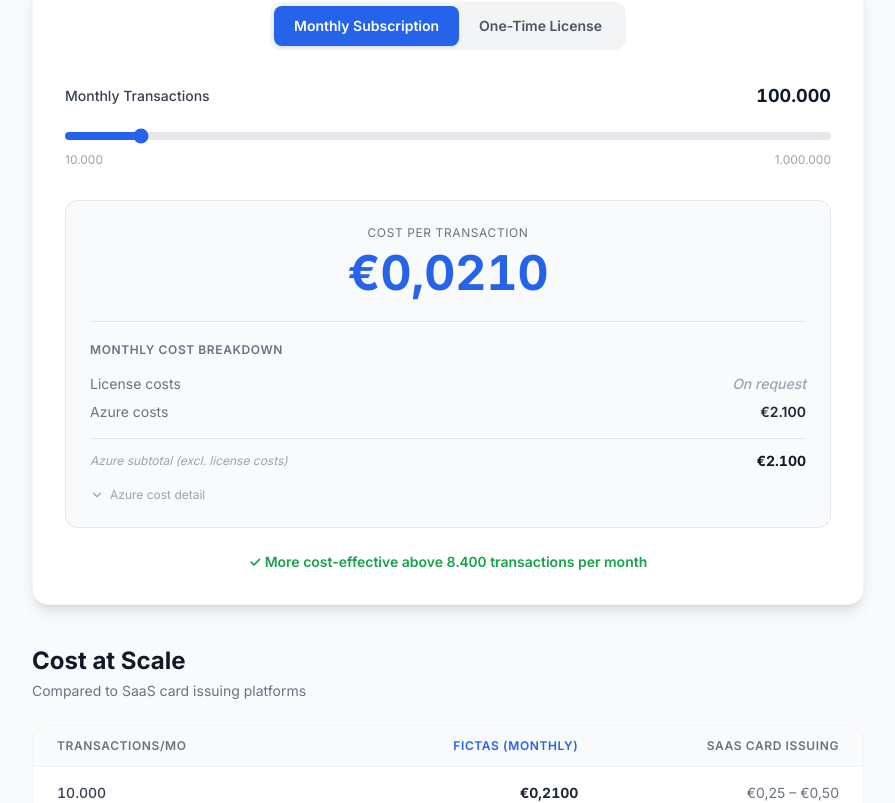
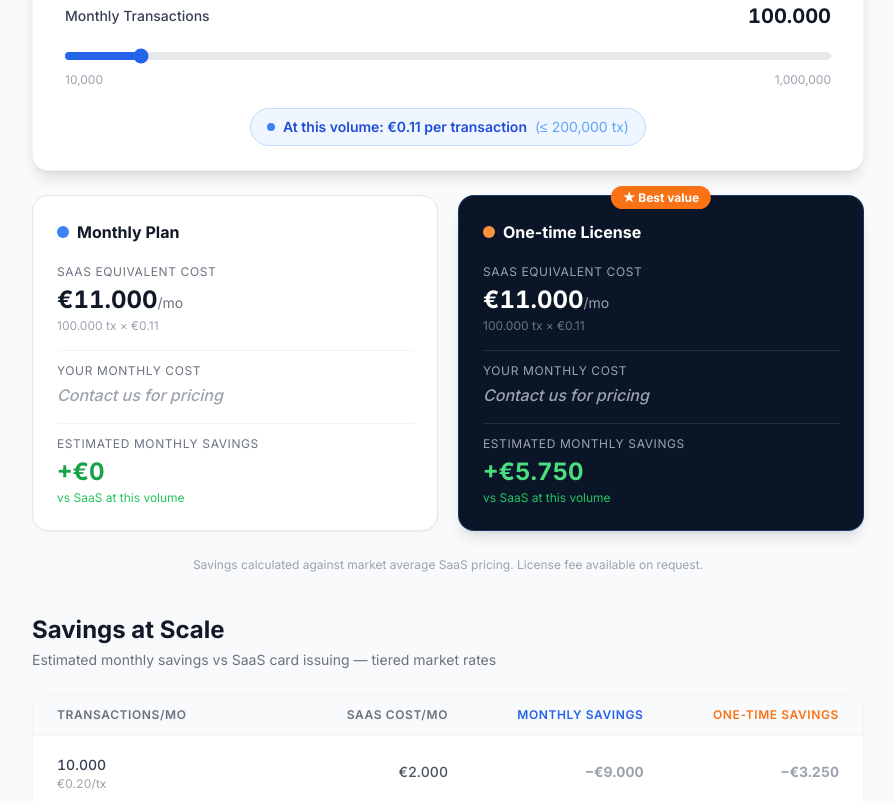
Before and after one commit to johanvaatstra-cloud/website-fictas, a Vue app: page /pricing in a window 1280 px wide. Shown: the part 840-1643 px from the top of the page, without its empty margins (192-1087 px from the left). Built offline with nearby package versions, Linux system fonts and the light colour scheme; the HTML template or start-up script is replaced by a standard one.

Commit message:
Calculator with internal pricing, savings visible

```diff
--- a/src/components/pricing/CostCalculator.vue
+++ b/src/components/pricing/CostCalculator.vue
@@ -1,62 +1,51 @@
 <script setup>
 import { ref, computed } from 'vue'
-import { ChevronDown } from 'lucide-vue-next'
 import SectionLabel from '../shared/SectionLabel.vue'
 
-// ── Constants ──────────────────────────────────────────────
-const AZURE_PER_MONTH  = 2100
-const MARKET_AVG       = 0.25
+// ── Internal constants — never rendered in the DOM ──────────
+const AZURE_PER_MONTH     = 2100
+const MONTHLY_LICENSE     = 8900
+const ONETIME_LICENSE     = 189000
+const DEPRECIATION_MONTHS = 60
 
-const AZURE_BREAKDOWN = [
-  { label: 'Compute',    daily: 45 },
-  { label: 'Database',   daily: 12 },
-  { label: 'Networking', daily:  8 },
-  { label: 'Security',   daily:  5 },
-]
+// Total monthly cost per plan (internal calculation only)
+const TOTAL_MONTHLY       = AZURE_PER_MONTH + MONTHLY_LICENSE                           // 11 000
+const TOTAL_ONETIME_AMORT = AZURE_PER_MONTH + (ONETIME_LICENSE / DEPRECIATION_MONTHS)  //  5 250
 
-const AMORTIZATION_OPTIONS = [
-  { label: '1 year',  months: 12 },
-  { label: '2 years', months: 24 },
-  { label: '3 years', months: 36 },
-  { label: '5 years', months: 60 },
-]
-
-const TABLE_VOLUMES = [10000, 100000, 500000, 1000000]
-
-const MARKET_RANGES = {
-  10000:   '€0,25 – €0,50',
-  100000:  '€0,15 – €0,30',
-  500000:  '€0,10 – €0,20',
-  1000000: '€0,08 – €0,15',
+// ── Tiered SaaS rate ────────────────────────────────────────
+function getSaasRate(t) {
+  if (t <= 10000)  return 0.20
+  if (t <= 50000)  return 0.15
+  if (t <= 200000) return 0.11
+  if (t <= 500000) return 0.08
+  return 0.05
 }
 
+function getTierLabel(t) {
+  if (t <= 10000)  return '≤ 10,000 tx'
+  if (t <= 50000)  return '≤ 50,000 tx'
+  if (t <= 200000) return '≤ 200,000 tx'
+  if (t <= 500000) return '≤ 500,000 tx'
+  return '> 500,000 tx'
+}
+
+// ── Slider config ───────────────────────────────────────────
+const TABLE_VOLUMES = [10000, 50000, 100000, 500000, 1000000]
 const MIN = 10000
 const MAX = 1000000
 
 // ── Reactive state ──────────────────────────────────────────
-const model        = ref('monthly')
 const transactions = ref(100000)
-const amortYears   = ref(36)
-const azureOpen    = ref(false)
 
 // ── Computed ────────────────────────────────────────────────
-const monthlyCost = computed(() => AZURE_PER_MONTH)
+const sliderPct  = computed(() => ((transactions.value - MIN) / (MAX - MIN)) * 100)
+const saasRate   = computed(() => getSaasRate(transactions.value))
+const tierLabel  = computed(() => getTierLabel(transactions.value))
+const saasCost   = computed(() => transactions.value * saasRate.value)
 
-const costPerTransaction = computed(() => monthlyCost.value / transactions.value)
-
-const breakEven = computed(() => Math.round(monthlyCost.value / MARKET_AVG))
-
-const sliderPct = computed(() => ((transactions.value - MIN) / (MAX - MIN)) * 100)
-
-const activeAmort = computed(() =>
-  AMORTIZATION_OPTIONS.find(o => o.months === amortYears.value)
-)
-
-const columnHeader = computed(() =>
-  model.value === 'monthly'
-    ? 'Fictas (Monthly)'
-    : `Fictas (One-Time · ${activeAmort.value?.label ?? '3yr'})`
-)
+// savings = SaaS cost − internal Fictas total (Fictas cost never shown)
+const savingsMonthly = computed(() => saasCost.value - TOTAL_MONTHLY)
+const savingsOnetime = computed(() => saasCost.value - TOTAL_ONETIME_AMORT)
 
 const closestVolume = computed(() =>
   TABLE_VOLUMES.reduce((prev, curr) =>
@@ -65,25 +54,13 @@ const closestVolume = computed(() =>
 )
 
 // ── Format helpers ──────────────────────────────────────────
-function formatCost(val) {
-  let str
-  if (val >= 1)         str = val.toFixed(2)
-  else if (val >= 0.01) str = val.toFixed(4)
-  else                  str = val.toFixed(5)
-  return '€' + str.replace('.', ',')
+function fEuro(val) {
+  const abs = Math.abs(Math.round(val))
+  const str = '€' + abs.toLocaleString('nl-NL')
+  return val < 0 ? '−' + str : str
 }
-
-function formatEuro(val) {
-  return '€' + Math.round(val).toLocaleString('nl-NL')
-}
-
-function formatNumber(n) {
-  return Math.round(n).toLocaleString('nl-NL')
-}
-
-function fictasForVolume(vol) {
-  return monthlyCost.value / vol
-}
+function fNum(n)  { return Math.round(n).toLocaleString('nl-NL') }
+function fRate(r) { return '€' + r.toFixed(2) }
 </script>
 
 <template>
@@ -94,72 +71,18 @@ function fictasForVolume(vol) {
       <div class="text-center mb-12">
         <SectionLabel text="Cost Calculator" />
         <h2 class="text-4xl font-bold text-gray-900 mt-4 mb-3">
-          Calculate Your Cost Per Transaction
+          In-house vs. SaaS: Monthly Cost
         </h2>
-        <p class="text-gray-600">Real infrastructure costs. No hidden fees.</p>
+        <p class="text-gray-600">Drag the slider to see how Fictas compares at your transaction volume.</p>
       </div>
 
-      <!-- Calculator card -->
-      <div class="bg-white rounded-2xl shadow-lg border border-gray-100 p-8 mb-10">
+      <!-- Slider card -->
+      <div class="bg-white rounded-2xl shadow-lg border border-gray-100 px-8 pt-8 pb-6 mb-6">
 
-        <!-- Model toggle -->
-        <div class="flex justify-center mb-8">
-          <div class="inline-flex bg-gray-100 rounded-xl p-1">
-            <button
-              @click="model = 'monthly'"
-              :class="[
-                'px-5 py-2.5 rounded-lg text-sm font-semibold transition-all',
-                model === 'monthly'
-                  ? 'bg-blue-600 text-white shadow'
-                  : 'text-gray-600 hover:text-gray-800'
-              ]"
-            >Monthly Subscription</button>
-            <button
-              @click="model = 'onetime'"
-              :class="[
-                'px-5 py-2.5 rounded-lg text-sm font-semibold transition-all',
-                model === 'onetime'
-                  ? 'bg-blue-600 text-white shadow'
-                  : 'text-gray-600 hover:text-gray-800'
-              ]"
-            >One-Time License</button>
-          </div>
-        </div>
-
-        <!-- Amortization pills (one-time only) -->
-        <Transition
-          enter-active-class="transition-all duration-200"
-          enter-from-class="opacity-0 -translate-y-2"
-          enter-to-class="opacity-100 translate-y-0"
-          leave-active-class="transition-all duration-150"
-          leave-from-class="opacity-100 translate-y-0"
-          leave-to-class="opacity-0 -translate-y-2"
-        >
-          <div v-if="model === 'onetime'" class="mb-8">
-            <p class="text-xs text-gray-500 text-center mb-3 uppercase tracking-wider">
-              Amortization period
-            </p>
-            <div class="flex justify-center gap-2 flex-wrap">
-              <button
-                v-for="opt in AMORTIZATION_OPTIONS"
-                :key="opt.months"
-                @click="amortYears = opt.months"
-                :class="[
-                  'px-4 py-2 rounded-full text-sm font-semibold transition-all',
-                  amortYears === opt.months
-                    ? 'bg-blue-600 text-white'
-                    : 'bg-gray-100 text-gray-600 hover:bg-gray-200'
-                ]"
-              >{{ opt.label }}</button>
-            </div>
-          </div>
-        </Transition>
-
-        <!-- Slider -->
-        <div class="mb-8">
+        <div class="mb-2">
           <div class="flex justify-between items-center mb-3">
             <span class="text-sm font-medium text-gray-700">Monthly Transactions</span>
-            <span class="text-lg font-bold text-gray-900 tabular-nums">{{ formatNumber(transactions) }}</span>
+            <span class="text-xl font-bold text-gray-900 tabular-nums">{{ fNum(transactions) }}</span>
           </div>
           <input
             v-model.number="transactions"
@@ -173,140 +96,175 @@ function fictasForVolume(vol) {
             }"
           />
           <div class="flex justify-between mt-1.5">
-            <span class="text-xs text-gray-400">10.000</span>
-            <span class="text-xs text-gray-400">1.000.000</span>
+            <span class="text-xs text-gray-400">10,000</span>
+            <span class="text-xs text-gray-400">1,000,000</span>
           </div>
         </div>
 
-        <!-- Cost per transaction + breakdown box -->
-        <div class="bg-gray-50 rounded-xl border border-gray-200 p-6 mb-6">
+        <!-- Active tier badge -->
+        <div class="flex justify-center mt-5">
+          <span class="inline-flex items-center gap-2 bg-blue-50 border border-blue-200 text-blue-700 text-sm font-semibold px-4 py-2 rounded-full">
+            <span class="w-2 h-2 rounded-full bg-blue-500 flex-shrink-0"></span>
+            At this volume: {{ fRate(saasRate) }} per transaction
+            <span class="text-blue-400 font-normal">({{ tierLabel }})</span>
+          </span>
+        </div>
+      </div>
 
-          <!-- Big cost number -->
-          <div class="text-center mb-6">
-            <p class="text-xs text-gray-500 uppercase tracking-wider mb-2">Cost per transaction</p>
-            <div class="text-5xl font-bold text-blue-600 tabular-nums">
-              {{ formatCost(costPerTransaction) }}
-            </div>
+      <!-- Two-column plan comparison -->
+      <div class="grid grid-cols-1 sm:grid-cols-2 gap-5 mb-6">
+
+        <!-- Monthly Plan -->
+        <div class="bg-white rounded-2xl border border-gray-200 shadow-sm p-6">
+          <div class="flex items-center gap-2 mb-5">
+            <div class="w-3 h-3 rounded-full bg-blue-500 flex-shrink-0"></div>
+            <h3 class="font-bold text-gray-900 text-base">Monthly Plan</h3>
           </div>
 
-          <!-- Monthly cost breakdown -->
-          <div class="border-t border-gray-200 pt-5">
-            <p class="text-xs font-semibold text-gray-500 uppercase tracking-wider mb-4">
-              Monthly cost breakdown
-            </p>
-
-            <!-- Monthly model rows -->
-            <template v-if="model === 'monthly'">
-              <div class="flex justify-between text-sm mb-2">
-                <span class="text-gray-500">License costs</span>
-                <span class="font-medium text-gray-400 italic">On request</span>
-              </div>
-              <div class="flex justify-between text-sm mb-4">
-                <span class="text-gray-500">Azure costs</span>
-                <span class="font-semibold text-gray-800">{{ formatEuro(AZURE_PER_MONTH) }}</span>
-              </div>
-            </template>
-
-            <!-- One-Time model rows -->
-            <template v-else>
-              <div class="flex justify-between text-sm mb-2">
-                <span class="text-gray-500">License costs</span>
-                <span class="font-medium text-gray-400 italic">On request</span>
-              </div>
-              <div class="flex justify-between text-sm mb-4">
-                <span class="text-gray-500">Azure costs</span>
-                <span class="font-semibold text-gray-800">{{ formatEuro(AZURE_PER_MONTH) }}</span>
-              </div>
-            </template>
-
-            <!-- Total row -->
-            <div class="flex justify-between text-sm border-t border-gray-200 pt-3">
-              <span class="text-xs text-gray-400 italic self-center">Azure subtotal (excl. license costs)</span>
-              <span class="font-bold text-gray-900 tabular-nums">{{ formatEuro(monthlyCost) }}</span>
+          <div class="space-y-4">
+            <!-- SaaS equivalent -->
+            <div>
+              <p class="text-xs text-gray-500 uppercase tracking-wider mb-1">SaaS equivalent cost</p>
+              <p class="text-2xl font-bold text-gray-900 tabular-nums">{{ fEuro(saasCost) }}<span class="text-sm font-normal text-gray-500">/mo</span></p>
+              <p class="text-xs text-gray-400 mt-0.5">{{ fNum(transactions) }} tx × {{ fRate(saasRate) }}</p>
             </div>
 
-            <!-- Azure accordion -->
-            <div class="mt-4">
-              <button
-                @click="azureOpen = !azureOpen"
-                class="flex items-center gap-1.5 text-xs text-gray-400 hover:text-gray-600 transition-colors"
+            <!-- Your monthly cost -->
+            <div class="pt-3 border-t border-gray-100">
+              <p class="text-xs text-gray-500 uppercase tracking-wider mb-1">Your monthly cost</p>
+              <p class="text-base font-medium text-gray-400 italic">Contact us for pricing</p>
+            </div>
+
+            <!-- Estimated savings -->
+            <div class="pt-3 border-t border-gray-100">
+              <p class="text-xs text-gray-500 uppercase tracking-wider mb-1">Estimated monthly savings</p>
+              <p
+                class="text-2xl font-bold tabular-nums"
+                :class="savingsMonthly >= 0 ? 'text-green-600' : 'text-amber-500'"
               >
-                <ChevronDown
-                  class="w-3.5 h-3.5 transition-transform duration-200"
-                  :class="{ 'rotate-180': azureOpen }"
-                />
-                Azure cost detail
-              </button>
-              <div
-                v-show="azureOpen"
-                class="overflow-hidden mt-3 space-y-1.5 pl-5"
-                :style="{ transition: 'opacity 0.2s' }"
-              >
-                <div
-                  v-for="item in AZURE_BREAKDOWN"
-                  :key="item.label"
-                  class="flex justify-between text-xs text-gray-500"
-                >
-                  <span>{{ item.label }}</span>
-                  <span>€{{ item.daily }}/day = €{{ (item.daily * 30).toLocaleString('nl-NL') }}/mo</span>
-                </div>
-              </div>
+                {{ savingsMonthly >= 0 ? '+' : '' }}{{ fEuro(savingsMonthly) }}
+              </p>
+              <p class="text-xs mt-0.5" :class="savingsMonthly >= 0 ? 'text-green-500' : 'text-amber-400'">
+                {{ savingsMonthly >= 0 ? 'vs SaaS at this volume' : 'SaaS cheaper at this volume' }}
+              </p>
             </div>
           </div>
         </div>
 
-        <!-- Break-even callout -->
-        <p class="text-green-600 font-semibold text-sm text-center">
-          ✓ More cost-effective above
-          <span class="tabular-nums">{{ formatNumber(breakEven) }}</span>
-          transactions per month
-        </p>
+        <!-- One-time License -->
+        <div class="bg-[#0a1628] rounded-2xl border border-blue-500/30 shadow-lg p-6 relative">
+          <div class="absolute -top-3 left-1/2 -translate-x-1/2">
+            <span class="bg-orange-500 text-white text-xs font-bold px-3 py-1 rounded-full shadow">
+              ★ Best value
+            </span>
+          </div>
+
+          <div class="flex items-center gap-2 mb-5">
+            <div class="w-3 h-3 rounded-full bg-orange-400 flex-shrink-0"></div>
+            <h3 class="font-bold text-white text-base">One-time License</h3>
+          </div>
+
+          <div class="space-y-4">
+            <!-- SaaS equivalent -->
+            <div>
+              <p class="text-xs text-gray-400 uppercase tracking-wider mb-1">SaaS equivalent cost</p>
+              <p class="text-2xl font-bold text-white tabular-nums">{{ fEuro(saasCost) }}<span class="text-sm font-normal text-gray-400">/mo</span></p>
+              <p class="text-xs text-gray-500 mt-0.5">{{ fNum(transactions) }} tx × {{ fRate(saasRate) }}</p>
+            </div>
+
+            <!-- Your monthly cost -->
+            <div class="pt-3 border-t border-white/10">
+              <p class="text-xs text-gray-400 uppercase tracking-wider mb-1">Your monthly cost</p>
+              <p class="text-base font-medium text-gray-400 italic">Contact us for pricing</p>
+            </div>
+
+            <!-- Estimated savings -->
+            <div class="pt-3 border-t border-white/10">
+              <p class="text-xs text-gray-400 uppercase tracking-wider mb-1">Estimated monthly savings</p>
+              <p
+                class="text-2xl font-bold tabular-nums"
+                :class="savingsOnetime >= 0 ? 'text-green-400' : 'text-amber-400'"
+              >
+                {{ savingsOnetime >= 0 ? '+' : '' }}{{ fEuro(savingsOnetime) }}
+              </p>
+              <p class="text-xs mt-0.5" :class="savingsOnetime >= 0 ? 'text-green-500' : 'text-amber-500'">
+                {{ savingsOnetime >= 0 ? 'vs SaaS at this volume' : 'SaaS cheaper at this volume' }}
+              </p>
+            </div>
+          </div>
+        </div>
       </div>
+
+      <!-- Bottom note -->
+      <p class="text-xs text-gray-400 text-center mb-10 leading-relaxed">
+        Savings calculated against market average SaaS pricing. License fee available on request.
+      </p>
 
       <!-- Comparison table -->
       <div>
-        <h3 class="text-2xl font-bold text-gray-900 mb-1">Cost at Scale</h3>
-        <p class="text-gray-500 text-sm mb-6">Compared to SaaS card issuing platforms</p>
+        <h3 class="text-2xl font-bold text-gray-900 mb-1">Savings at Scale</h3>
+        <p class="text-gray-500 text-sm mb-6">
+          Estimated monthly savings vs SaaS card issuing — tiered market rates
+        </p>
 
         <div class="bg-white rounded-2xl border border-gray-100 shadow-sm overflow-hidden">
-          <!-- Table header -->
-          <div class="grid grid-cols-3 bg-gray-50 border-b border-gray-100 px-6 py-3">
+          <div class="grid grid-cols-4 bg-gray-50 border-b border-gray-100 px-6 py-3">
             <span class="text-xs font-semibold text-gray-500 uppercase tracking-wider">
               Transactions/mo
             </span>
+            <span class="text-xs font-semibold text-gray-500 uppercase tracking-wider text-right">
+              SaaS cost/mo
+            </span>
             <span class="text-xs font-semibold text-blue-600 uppercase tracking-wider text-right">
-              {{ columnHeader }}
+              Monthly savings
             </span>
-            <span class="text-xs font-semibold text-gray-500 uppercase tracking-wider text-right">
-              SaaS card issuing
+            <span class="text-xs font-semibold text-orange-500 uppercase tracking-wider text-right">
+              One-time savings
             </span>
           </div>
 
-          <!-- Table rows -->
           <div
             v-for="vol in TABLE_VOLUMES"
             :key="vol"
             :class="[
-              'grid grid-cols-3 px-6 py-4 last:border-0 transition-colors',
+              'grid grid-cols-4 px-6 py-4 last:border-0 transition-colors',
               closestVolume === vol
                 ? 'bg-blue-50 border-l-4 border-l-blue-400 border-b border-blue-100'
                 : 'border-b border-gray-50'
             ]"
           >
-            <span class="text-sm text-gray-700 font-medium self-center tabular-nums">
-              {{ formatNumber(vol) }}
+            <!-- Volume -->
+            <div class="self-center">
+              <span class="text-sm text-gray-700 font-medium tabular-nums">{{ fNum(vol) }}</span>
+              <span class="block text-xs text-gray-400 tabular-nums">{{ fRate(getSaasRate(vol)) }}/tx</span>
+            </div>
+
+            <!-- SaaS cost -->
+            <span class="text-sm text-gray-600 text-right self-center tabular-nums font-medium">
+              {{ fEuro(vol * getSaasRate(vol)) }}
             </span>
+
+            <!-- Monthly plan savings -->
             <span
-              :class="[
-                'text-sm font-bold text-right self-center tabular-nums',
-                closestVolume === vol ? 'text-blue-600' : 'text-gray-800'
-              ]"
-            >{{ formatCost(fictasForVolume(vol)) }}</span>
-            <span class="text-sm text-gray-500 text-right self-center">
-              {{ MARKET_RANGES[vol] }}
+              class="text-sm font-bold text-right self-center tabular-nums"
+              :class="(vol * getSaasRate(vol) - TOTAL_MONTHLY) >= 0 ? 'text-blue-600' : 'text-gray-400'"
+            >
+              {{ (vol * getSaasRate(vol) - TOTAL_MONTHLY) >= 0 ? '+' : '' }}{{ fEuro(vol * getSaasRate(vol) - TOTAL_MONTHLY) }}
+            </span>
+
+            <!-- One-time savings -->
+            <span
+              class="text-sm font-bold text-right self-center tabular-nums"
+              :class="(vol * getSaasRate(vol) - TOTAL_ONETIME_AMORT) >= 0 ? 'text-orange-500' : 'text-gray-400'"
+            >
+              {{ (vol * getSaasRate(vol) - TOTAL_ONETIME_AMORT) >= 0 ? '+' : '' }}{{ fEuro(vol * getSaasRate(vol) - TOTAL_ONETIME_AMORT) }}
             </span>
           </div>
         </div>
+
+        <p class="text-xs text-gray-400 mt-3 text-center">
+          Fictas monthly cost = Azure infrastructure + license. Contact us for exact pricing.
+        </p>
       </div>
 
     </div>
```
